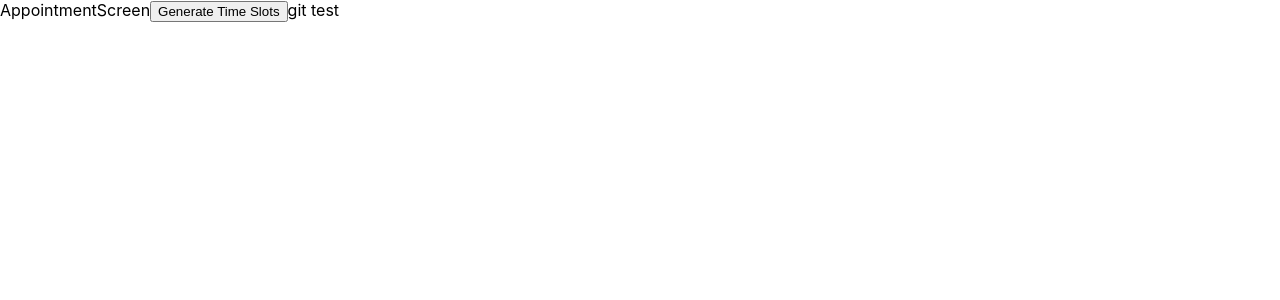
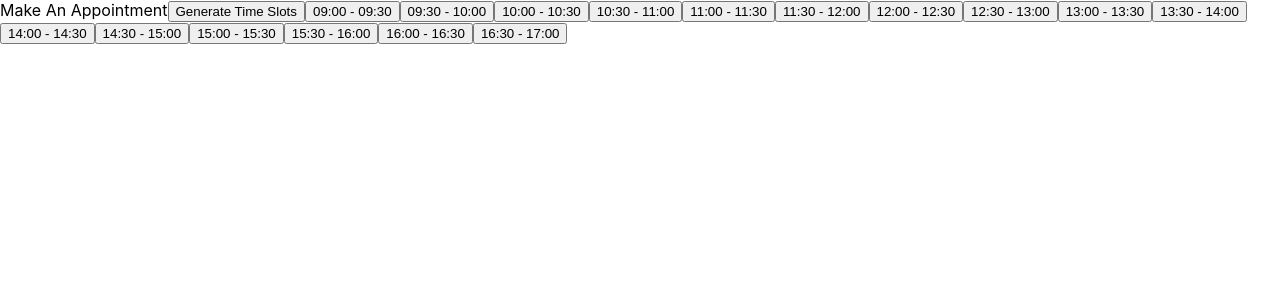
Before and after one commit to DavyFungALoi/barbershop, a React (Create React App) app in the folder frontend/: page / in a window 1280 px wide. Shown: the top 300 px of the page. Built offline with nearby package versions, Linux system fonts and the light colour scheme.

Commit message:
rendered the timeslots on screen

```diff
--- a/frontend/public/index.html
+++ b/frontend/public/index.html
@@ -14,7 +14,7 @@
       manifest.json provides metadata used when your web app is installed on a
       user's mobile device or desktop. See https://developers.google.com/web/fundamentals/web-app-manifest/
     -->
-    <link rel="manifest" href="%PUBLIC_URL%/manifest.json" />
+
     <!--
       Notice the use of %PUBLIC_URL% in the tags above.
       It will be replaced with the URL of the `public` folder during the build.
--- a/frontend/src/Screens/AppointmentScreen.js
+++ b/frontend/src/Screens/AppointmentScreen.js
@@ -1,7 +1,8 @@
 import React from "react";
+import { useState, useEffect } from "react";
 
 const AppointmentScreen = () => {
-  var slotConfig = {
+  const slotConfig = {
     configSlotMinutes: "30",
     timeArr: [{ startTime: "09:00", endTime: "17:00" }],
   };
@@ -67,22 +68,49 @@ const AppointmentScreen = () => {
       }
     }
 
-    console.log(slotsArray);
+    setSlotsArray(slotsArray);
     return slotsArray;
   }
 
+  useEffect(() => {
+    createSlots(slotConfig);
+  }, []);
+
+  const [slotsArray, setSlotsArray] = useState([]);
+
   const SubmitHandler = () => {
     console.log("hello");
-    createSlots(slotConfig);
+    console.log(slotsArray);
   };
 
   return (
-    <div>
-      AppointmentScreen
+    <>
+      Make An Appointment
       <button onClick={SubmitHandler}>Generate Time Slots</button>
-      git test
-    </div>
+      {slotsArray.map((timeslot) => (
+        <>
+          <button>
+            {timeslot.timeSlotStart} - {timeslot.timeSlotEnd}
+          </button>
+        </>
+      ))}
+    </>
   );
 };
 
 export default AppointmentScreen;
+
+/*
+ {slotsArray.map((timeslot) => {
+        <button>{timeslot.timeArr}</button>
+      })}
+      `string text ${expression} string text`
+
+
+      {products.map((product) => (
+              <tr key={product._id}>
+
+              </tr>
+            ))}
+
+*/
```
Also changed, not shown: frontend/src/Screens/HomeScreen.js (added, +11 -0 lines), frontend/public/manifest.json (deleted).
